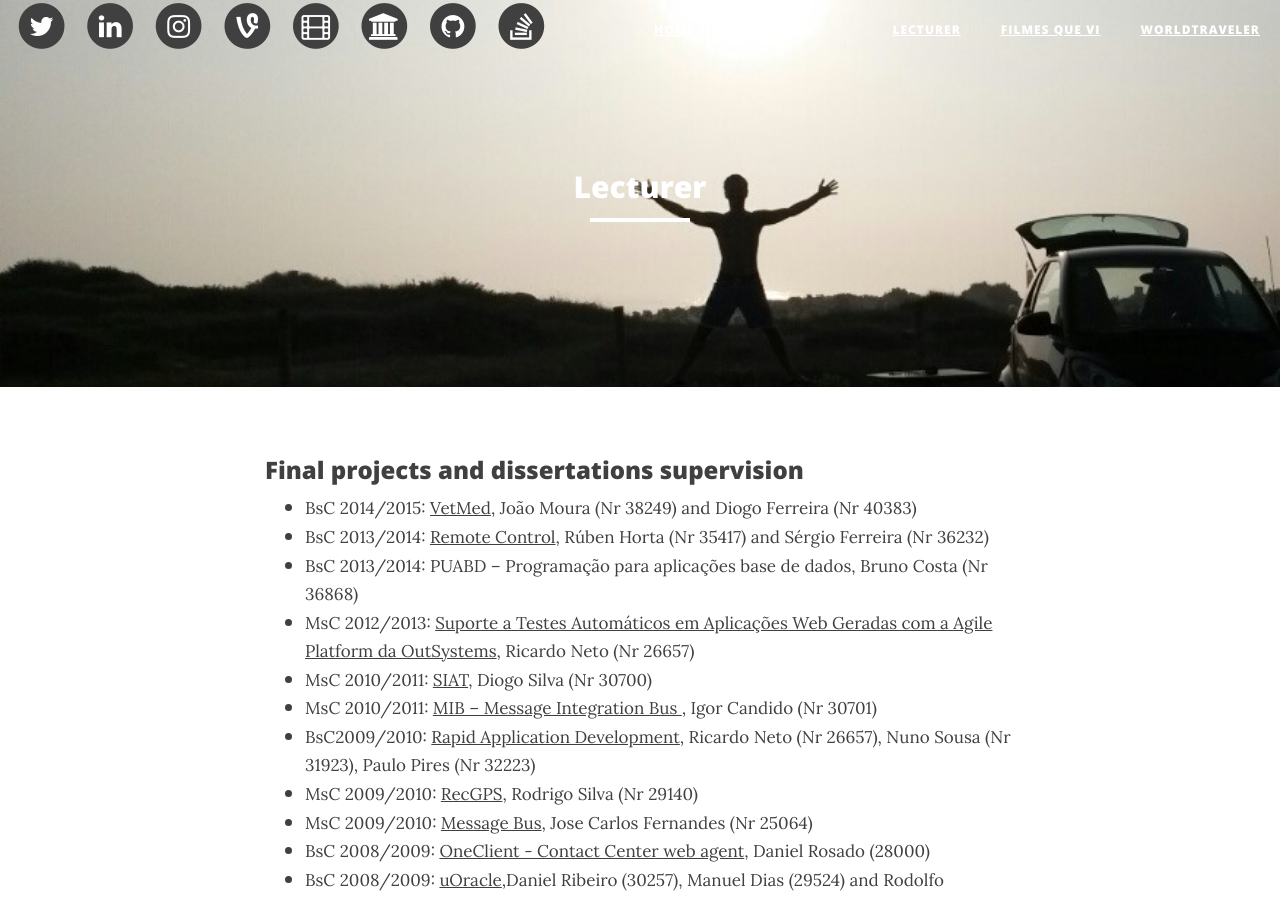
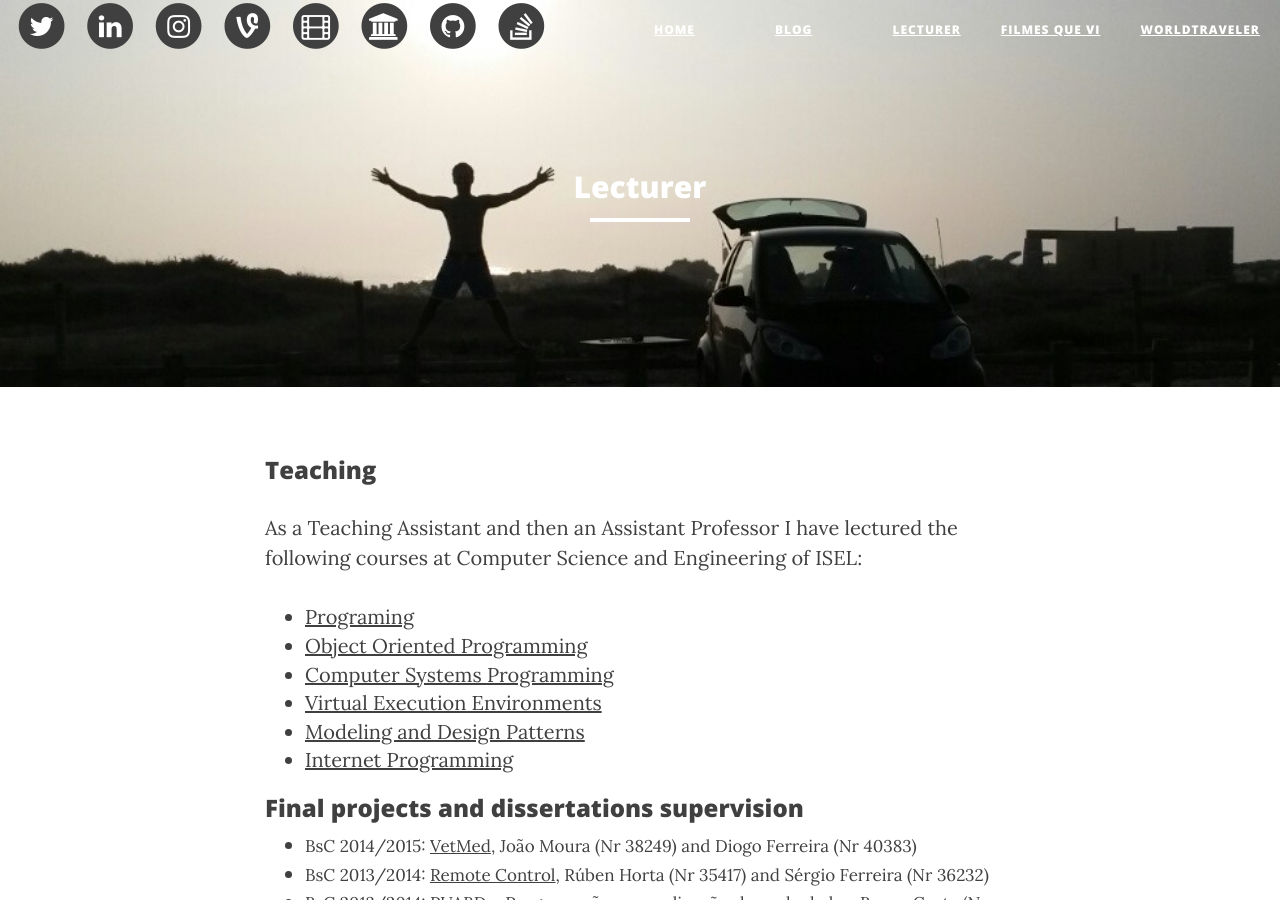
Before and after one commit to fmcarvalho/fmcarvalho.github.io, a Jekyll site: the page built from lecturer.markdown, in a window 1280 px wide and 900 px high. Built offline with Jekyll 4.4.1, drawn with Linux system fonts in a browser that asks for light colours; nearby versions of some CDN libraries.

Commit message:
Include courses

```diff
--- a/lecturer.markdown
+++ b/lecturer.markdown
@@ -4,6 +4,18 @@
 description: ""
 header-img: "img/me-sun-header.jpg"
 ---
+
+###Teaching
+
+As a Teaching Assistant and then an Assistant Professor I have lectured the following courses at Computer Science and Engineering of ISEL:
+
+* [Programing](https://adeetc.thothapp.com/classes/PG)
+* [Object Oriented Programming](https://adeetc.thothapp.com/classes/POO)
+* [Computer Systems Programming](https://adeetc.thothapp.com/classes/PSC)
+* [Virtual Execution Environments](https://adeetc.thothapp.com/classes/AVE)
+* [Modeling and Design Patterns](https://adeetc.thothapp.com/classes/MPD)
+* [Internet Programming](https://adeetc.thothapp.com/classes/PI)
+
 
 ###Final projects and dissertations supervision
 
```
Also changed, not shown: img/me-sun-header.jpg.
